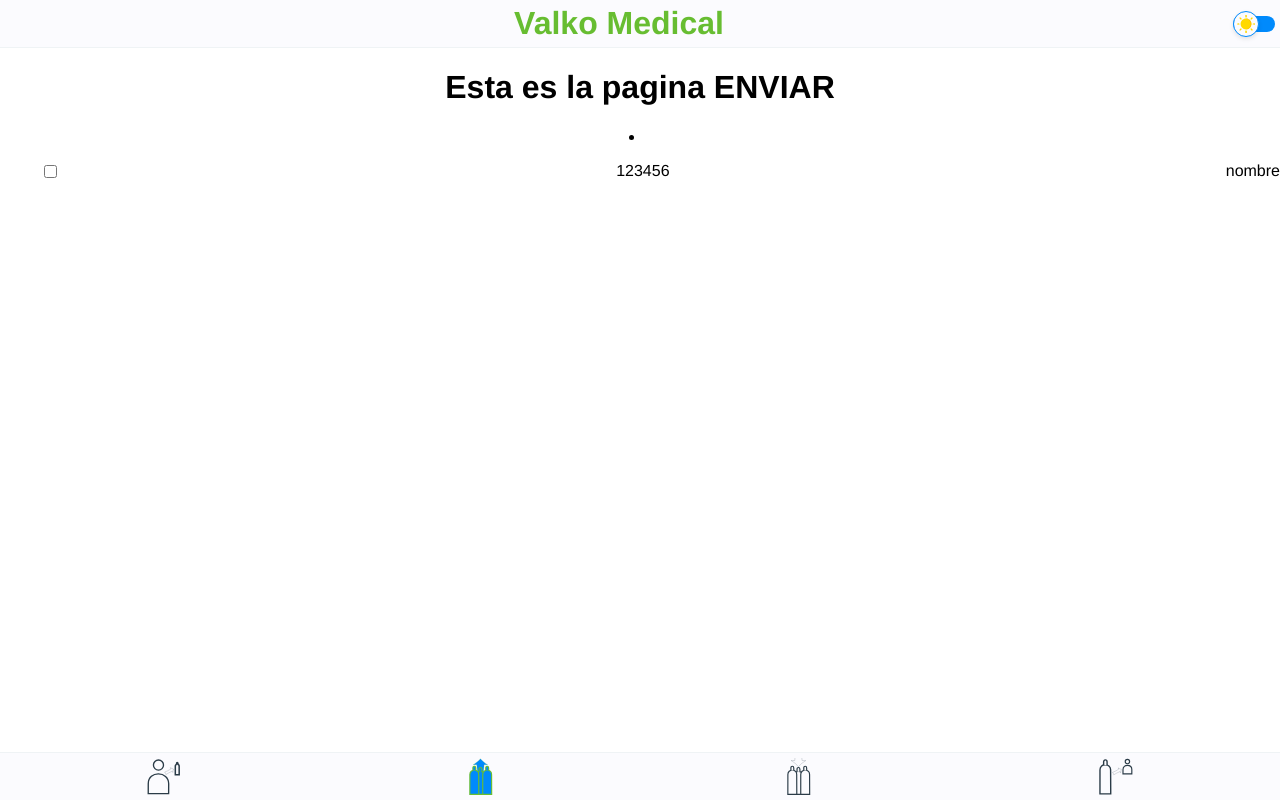
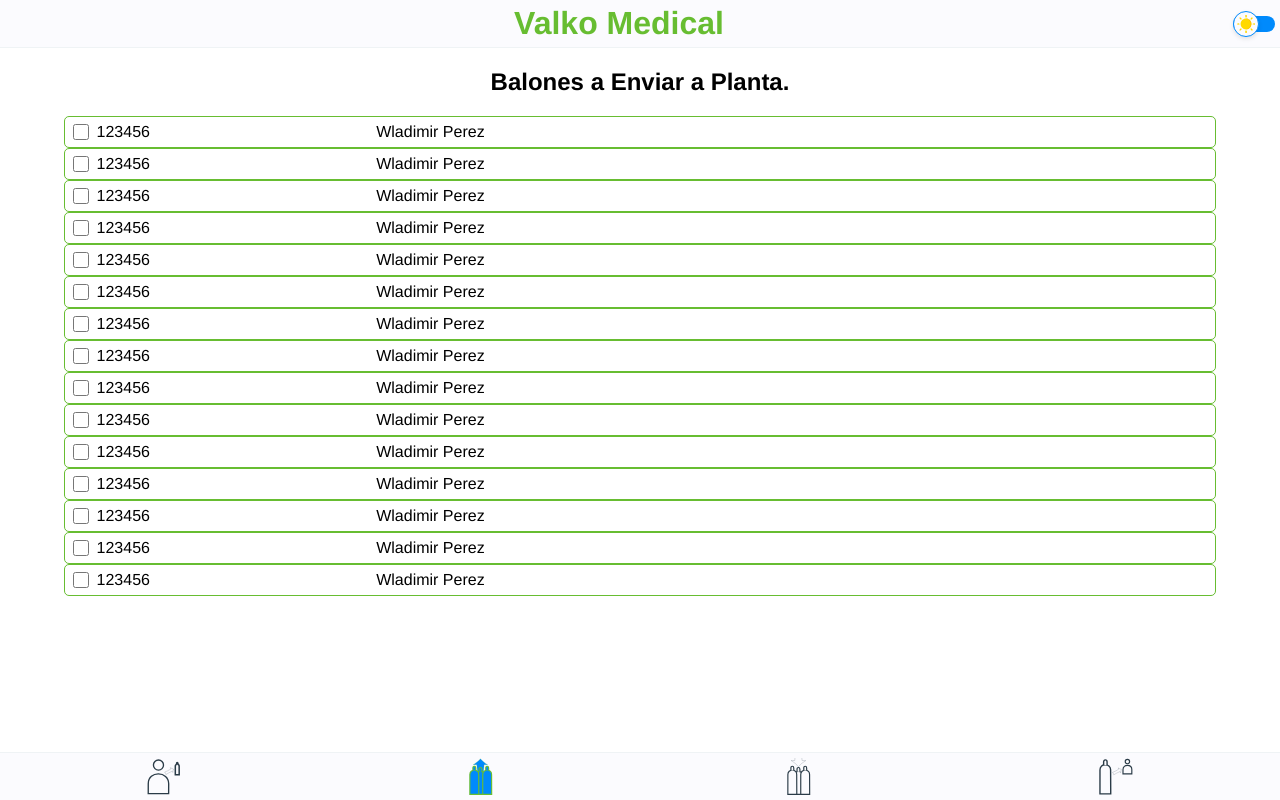
Before and after one commit to AJ-Wi/AJ-Valko_vue, a Vue app: page /enviar in a window 1280 px wide. Built offline with nearby package versions, Linux system fonts and the light colour scheme; the HTML template or start-up script is replaced by a standard one.

Commit message:
agregado boton y listas

```diff
--- a/src/components/Buttons.vue
+++ b/src/components/Buttons.vue
@@ -1,30 +1,30 @@
 <template>
-  <input type="button" value="{{val}}">
-  <button type="button" class="btn">{{val}}</button>
+  <button type="button" class="btn"><slot></slot></button>
 </template>
 
 <script>
-  export default{
+export default {
   name: "Buttons",
-    data(){
-      return{
-        val:this.value
-      }
+  data() {
+    return {};
   },
-    props:["value"],
-    methods:{
-      enviar(){
+  props: ["value"],
+  methods: {
+    enviar() {
       //prevent default
-
-      }
-    }
-  }
+    },
+  },
+};
 </script>
 
 <style scoped>
-  .btn{
+.btn {
   width: 40%;
   height: 3rem;
   background-color: #008afc;
+  border-color: #67bd31;
+  border-radius: 10px;
+  font-weight: 900;
+  font-size: 1rem;
 }
 </style>
--- /dev/null
+++ b/src/components/ItemList.vue
@@ -0,0 +1,64 @@
+<template>
+  <div class="itemlist">
+    <label class="item" :class="{ active: check }">
+      <input
+        type="checkbox"
+        name="{{serial}}"
+        value="{{serial}}"
+        v-model="check"
+      />
+      <div class="cel1">{{ serial }}</div>
+      <div class="cel2">{{ cliente }}</div>
+    </label>
+  </div>
+</template>
+
+<script>
+export default {
+  name: "ItemList",
+  data() {
+    return {
+      check: false,
+    };
+  },
+  props: ["serial", "cliente"],
+};
+</script>
+
+<style scoped>
+.item {
+  display: flex;
+  align-items: center;
+  text-align: left;
+  width: 90%;
+  height: 2rem;
+  margin: 0 auto;
+  border-radius: 5px;
+  border: 1px solid #67bd31;
+  cursor: pointer;
+}
+
+.item:hover,
+.active {
+  background-color: #008afc;
+}
+
+.item input {
+  width: 1rem;
+  height: 1rem;
+  margin: 0 0.5rem;
+  cursor: pointer;
+}
+
+.item span {
+  display: block;
+}
+
+.item .cel1 {
+  width: 25%;
+}
+
+.item .cel2 {
+  width: 75%;
+}
+</style>
--- a/src/components/ToggleMode.vue
+++ b/src/components/ToggleMode.vue
@@ -9,6 +9,7 @@
 </template>
 
 <script>
+const $selectors = document.querySelectorAll("[data-dark]");
 export default {
   name: "togglemode",
   data() {
@@ -22,9 +23,19 @@
     insertValue() {
       if (!this.check) {
         this.value = this.val1;
+        if (!this.dark) this.darkMode();
       } else {
         this.value = this.val2;
+        if (!this.dark) this.lightMode();
       }
+    },
+    darkMode() {
+      localStorage.setItem("Theme", "dark");
+      $selectors.forEach((el) => el.classList.add("dark"));
+    },
+    lightMode() {
+      localStorage.setItem("Theme", "light");
+      $selectors.forEach((el) => el.classList.remove("dark"));
     },
   },
 };
--- a/src/views/Enviar.vue
+++ b/src/views/Enviar.vue
@@ -1,20 +1,21 @@
 <template>
   <div class="enviar">
-    <h1>Esta es la pagina ENVIAR</h1>
-    <li>
-      <ol class="item">
-    <input type="checkbox" name="serial" id="serial" />
-    <label for="serial">123456</label>
-    <label for="nombre">nombre</label>
-    </ol>
-    </li>
+    <h2>Balones a Enviar a Planta.</h2>
+    <ItemList
+      v-for="n in 15"
+      :key="n"
+      serial="123456"
+      cliente="Wladimir Perez"
+    />
   </div>
 </template>
+<script>
+import ItemList from "@/components/ItemList.vue";
 
-<script></script>
-<style scoped>
-  .item{
-    display: flex;
-    justify-content: space-between;
-  }
-</style>
+export default {
+  name: "Enviar",
+  components: {
+    ItemList,
+  },
+};
+</script>
--- a/src/views/Recepcion.vue
+++ b/src/views/Recepcion.vue
@@ -1,5 +1,5 @@
 <template>
-  <div class="recepcion">
+  <div class="recepcion" data-dark>
     <Inputs type="text" name="paciente">Nombre del Paciente</Inputs>
     <Inputs type="number" name="DNI">DNI del Paciente</Inputs>
     <Inputs type="tel" name="celular">Telefono</Inputs>
@@ -8,19 +8,21 @@
     <Inputs type="text" name="marca">Marca del balon</Inputs>
     <ToggleMode text="true">Tulipa</ToggleMode>
     <ToggleMode text="true" val1="8" val2="10">Capacidad</ToggleMode>
-    <input type="button" value="Guardar" />
+    <Buttons>Guardar</Buttons>
   </div>
 </template>
 
 <script>
 import Inputs from "@/components/Inputs.vue";
 import ToggleMode from "@/components/ToggleMode.vue";
+import Buttons from "@/components/Buttons.vue";
 
 export default {
   name: "Recepcion",
   components: {
     Inputs,
     ToggleMode,
+    Buttons,
   },
 };
 </script>
--- a/src/views/Recibir.vue
+++ b/src/views/Recibir.vue
@@ -1,5 +1,21 @@
 <template>
-  <div class="enviar">
-    <h1>Esta es la pagina RECIBIR</h1>
+  <div class="recibir">
+    <h2>Balones llegando de Planta.</h2>
+    <ItemList
+      v-for="n in 15"
+      :key="n"
+      serial="123456"
+      cliente="Wladimir Perez"
+    />
   </div>
 </template>
+<script>
+import ItemList from "@/components/ItemList.vue";
+
+export default {
+  name: "Recibir",
+  components: {
+    ItemList,
+  },
+};
+</script>
```
Lines whose indentation alone changed are shown as unchanged.
